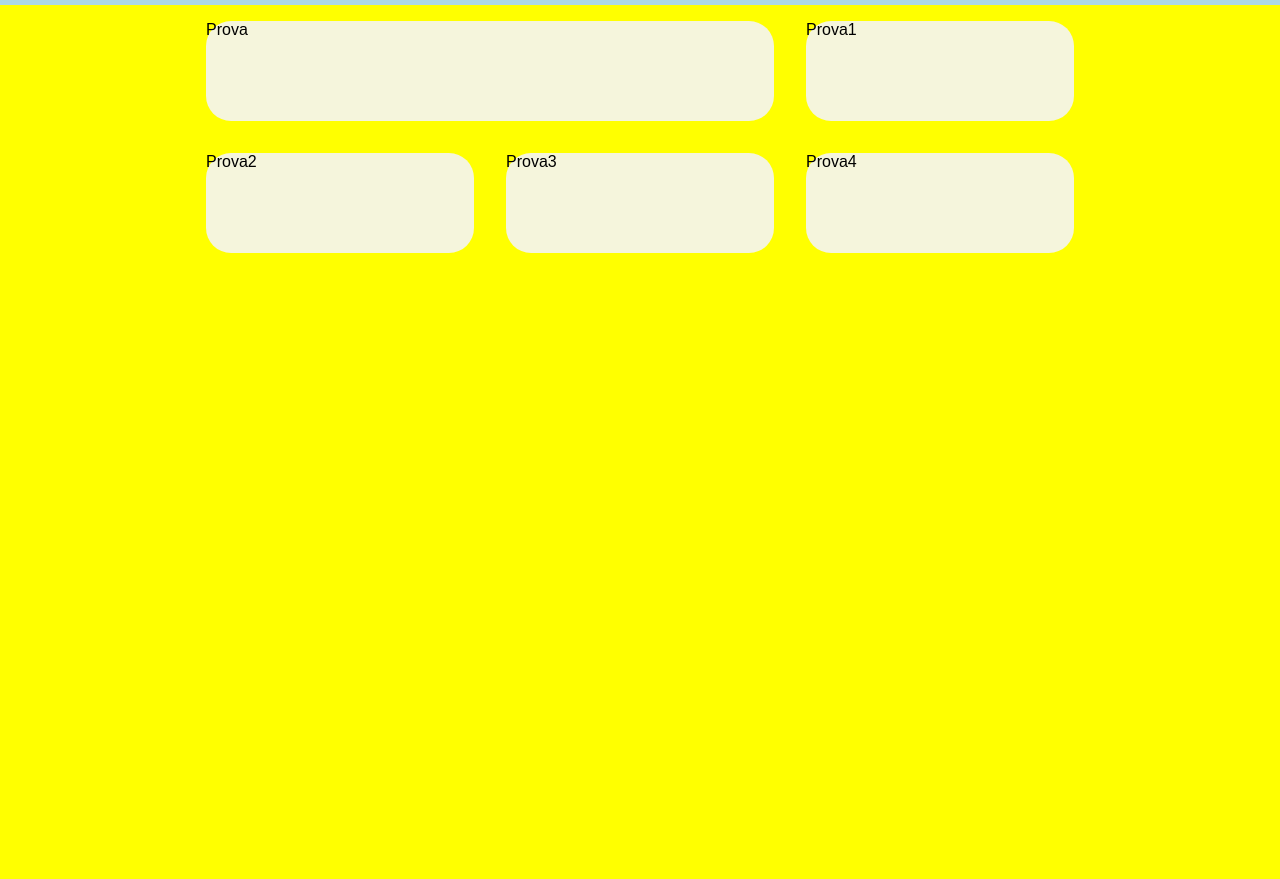
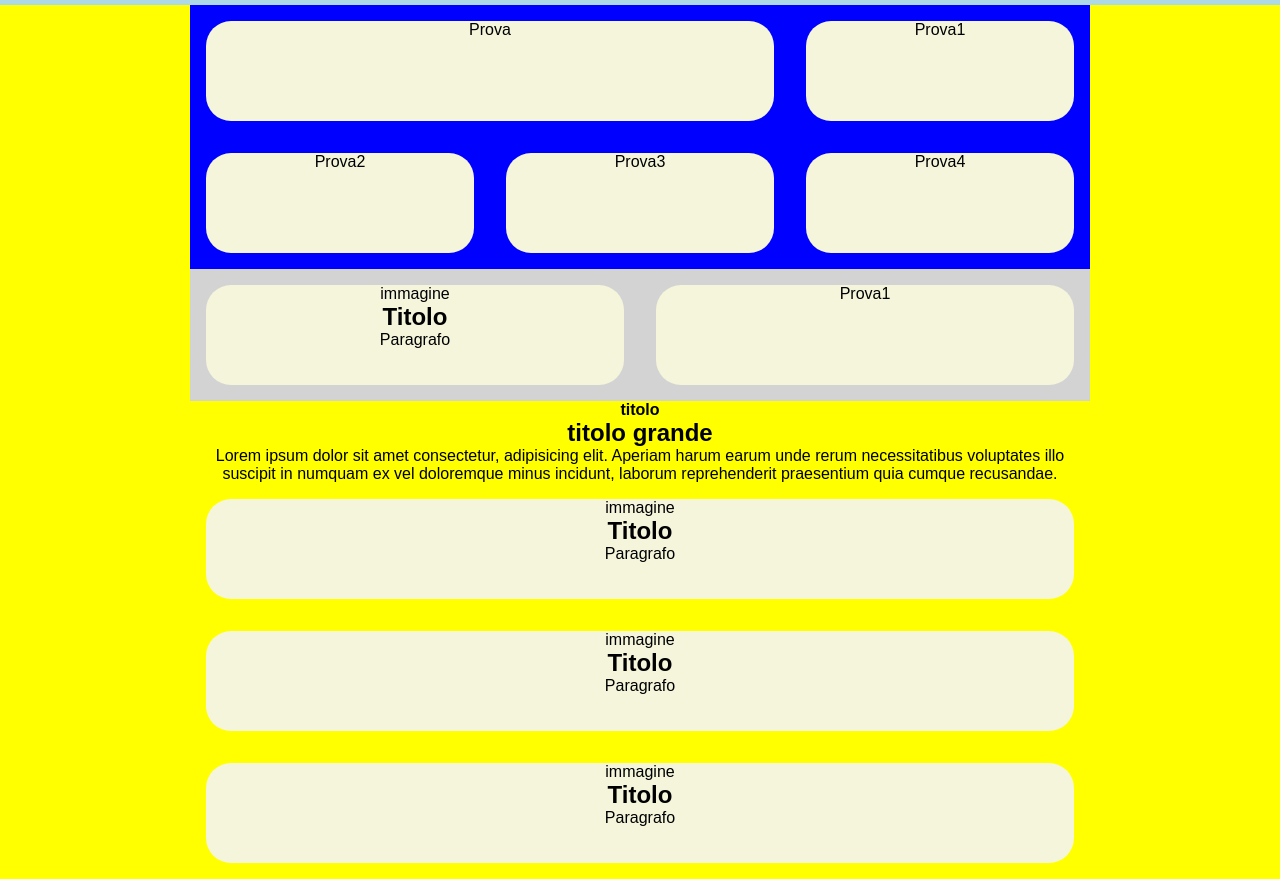
Before and after one commit to MatteoGaloni/htmlcss-responsive-layout, a plain HTML site: page index.html in a window 1280 px wide. Shown: the part 55-934 px from the top of the page. Before the commit the page ends 800 px from the top, so only its background shows below. Drawn offline with Linux system fonts and the light colour scheme.

Commit message:
feat(main):add testimonials section

```diff
--- a/css/style.css
+++ b/css/style.css
@@ -7,6 +7,7 @@
     margin: 0;
     padding: 0;
     box-sizing: border-box;
+    text-align: center;
 }
 
 body {
@@ -55,6 +56,7 @@ img {
 
 /* ***Header*** */
 
+
 header {
     height: 60px;
     background-color: lightblue;
@@ -67,6 +69,11 @@ nav {
 
 /* ***main*** */
 
+/* demo apllication */
+
+.demoApplication .boxed {
+    background-color: blue;
+}
 
 .col {
     padding: 1rem;
@@ -80,8 +87,13 @@ nav {
     border-radius: 25px;
 }
 
+/* strategic planning section */
 
+.strategicPlanning .boxed {
+    background-color: lightgray;
+}
 
+/* < !-- Testimonials --> */
 
 
 /************************************************
@@ -122,6 +134,11 @@ nav {
 
     }
 
+    .col50 {
+        width: calc(100%/2);
+
+    }
+
     .col66 {
         width: calc(100%/3*2);
     }
@@ -151,6 +168,11 @@ nav {
         display: none;
     }
 
+    .col50 {
+        width: calc(100%/2);
+
+    }
+
     .col66 {
         width: calc(100%/3*2);
     }
--- a/index.html
+++ b/index.html
@@ -37,6 +37,7 @@
 
     <main>
 
+        <!-- sezione demo application -->
         <section class="demoApplication">
             <div class="boxed">
                 <div class="row flex directionColumn spcBtw wrap">
@@ -57,8 +58,65 @@
                     </div>
                 </div>
             </div>
+        </section>
 
+        <!-- /* strategic planning section */ -->
+        <section class="strategicPlanning">
+            <div class="boxed">
+                <div class="row flex directionColumn spcBtw wrap">
+                    <div class="col col50">
+                        <div class="card">
+                            <div>immagine</div>
+                            <h1>Titolo</h1>
+                            <p>Paragrafo</p>
+                        </div>
+                    </div>
+                    <div class="col col50">
+                        <div class="card">Prova1</div>
+                    </div>
+                </div>
+            </div>
         </section>
+
+        <!-- Testimonials -->
+        <section class="testimonials">
+            <div class="boxed">
+                <div class="row flex directionColumn spcBtw wrap">
+                    <div>
+                        <h4>titolo</h4>
+                        <h2>titolo grande</h2>
+                        <p>Lorem ipsum dolor sit amet consectetur, adipisicing elit. Aperiam harum earum unde rerum
+                            necessitatibus voluptates illo suscipit in numquam ex vel doloremque minus incidunt, laborum
+                            reprehenderit praesentium quia cumque recusandae.
+                        </p>
+                    </div>
+
+                    <div class="col">
+                        <div class="card">
+                            <div>immagine</div>
+                            <h1>Titolo</h1>
+                            <p>Paragrafo</p>
+                        </div>
+                    </div>
+                    <div class="col">
+                        <div class="card">
+                            <div>immagine</div>
+                            <h1>Titolo</h1>
+                            <p>Paragrafo</p>
+                        </div>
+                    </div>
+                    <div class="col">
+                        <div class="card">
+                            <div>immagine</div>
+                            <h1>Titolo</h1>
+                            <p>Paragrafo</p>
+                        </div>
+                    </div>
+                </div>
+            </div>
+
+
+
 
     </main>
 
```
